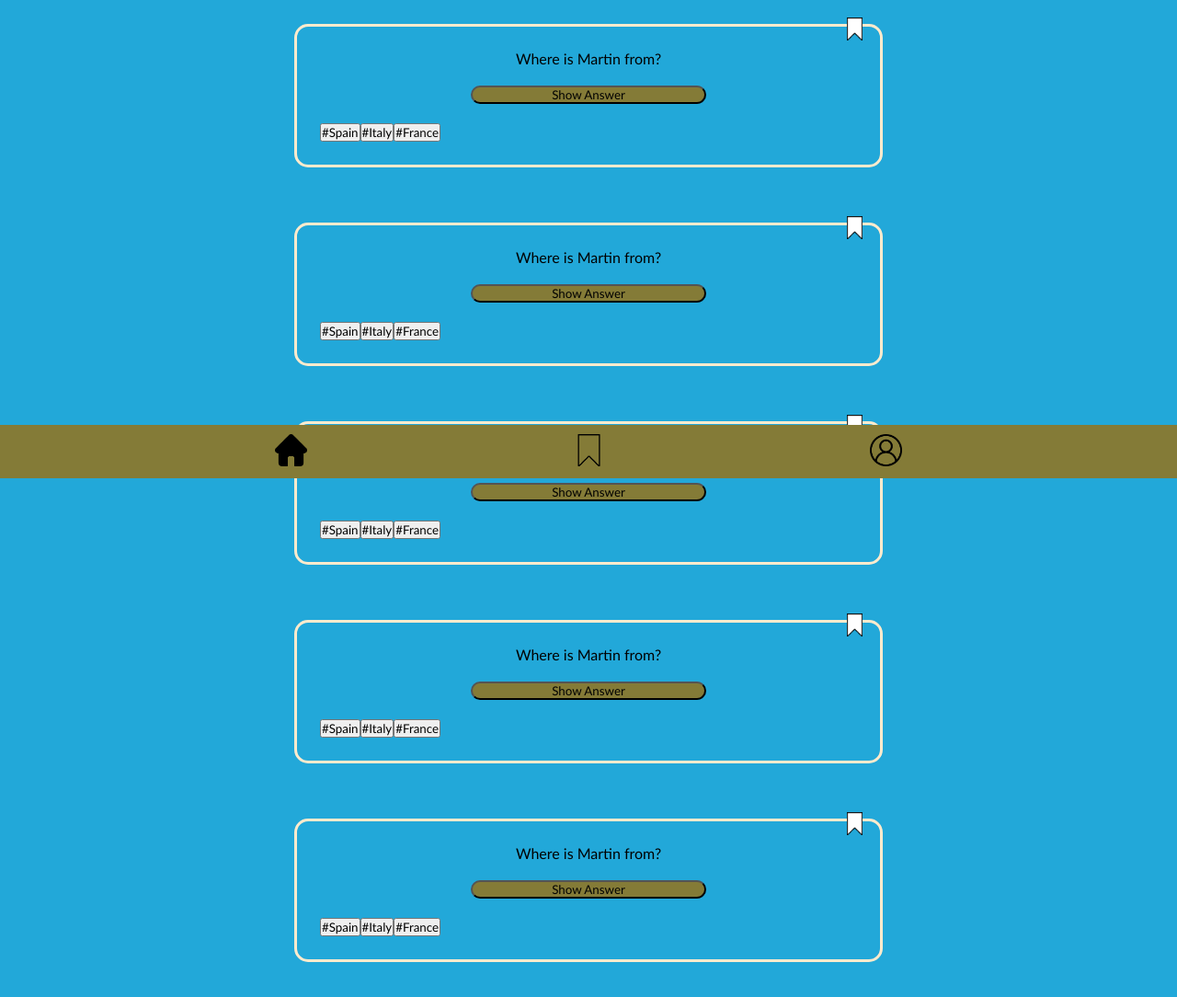
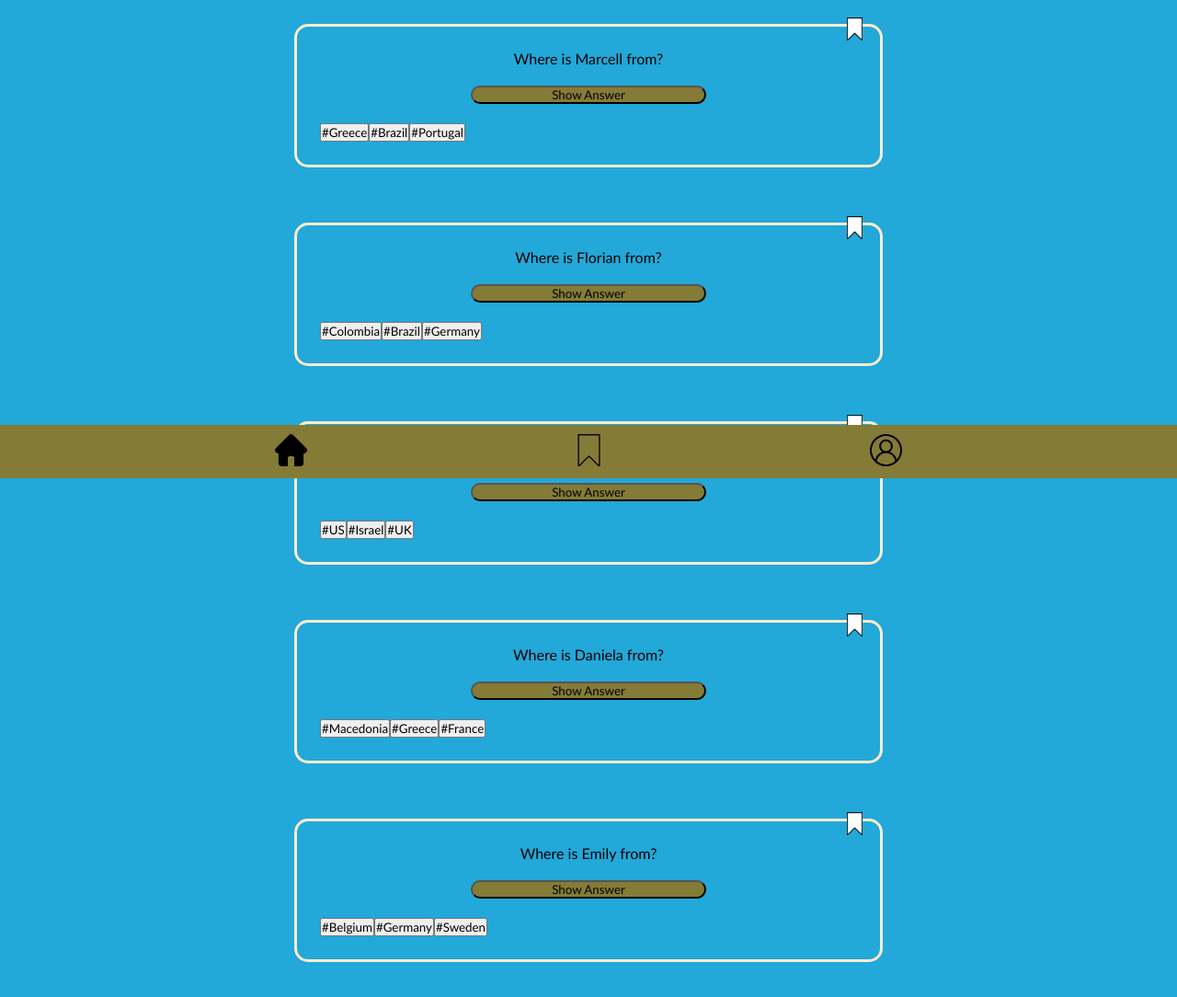
Before and after one commit to MartinCaneda/martin-quiz-app, a plain HTML site: page index.html in a window 1280 px wide. Shown: the part 280-1364 px from the top of the page at 92% size. Drawn offline with Linux system fonts and the light colour scheme.

Commit message:
hardcoded questions

```diff
--- a/index.html
+++ b/index.html
@@ -21,42 +21,46 @@
       </div>
       <div class="card">
         <img src="resources/resources/bookmark.png" class="book" />
-        <p>Where is Martin from?</p>
+        <p>Where is Marcell from?</p>
         <button class="answer">Show Answer</button>
         <section class="button">
-          <button>#Spain</button><button>#Italy</button><button>#France</button>
+          <button>#Greece</button><button>#Brazil</button
+          ><button>#Portugal</button>
         </section>
       </div>
       <div class="card">
         <img src="resources/resources/bookmark.png" class="book" />
-        <p>Where is Martin from?</p>
+        <p>Where is Florian from?</p>
         <button class="answer">Show Answer</button>
         <section class="button">
-          <button>#Spain</button><button>#Italy</button><button>#France</button>
+          <button>#Colombia</button><button>#Brazil</button
+          ><button>#Germany</button>
         </section>
       </div>
       <div class="card">
         <img src="resources/resources/bookmark.png" class="book" />
-        <p>Where is Martin from?</p>
+        <p>Where is Yoav from?</p>
         <button class="answer">Show Answer</button>
         <section class="button">
-          <button>#Spain</button><button>#Italy</button><button>#France</button>
+          <button>#US</button><button>#Israel</button><button>#UK</button>
         </section>
       </div>
       <div class="card">
         <img src="resources/resources/bookmark.png" class="book" />
-        <p>Where is Martin from?</p>
+        <p>Where is Daniela from?</p>
         <button class="answer">Show Answer</button>
         <section class="button">
-          <button>#Spain</button><button>#Italy</button><button>#France</button>
+          <button>#Macedonia</button><button>#Greece</button
+          ><button>#France</button>
         </section>
       </div>
       <div class="card">
         <img src="resources/resources/bookmark.png" class="book" />
-        <p>Where is Martin from?</p>
+        <p>Where is Emily from?</p>
         <button class="answer">Show Answer</button>
         <section class="button">
-          <button>#Spain</button><button>#Italy</button><button>#France</button>
+          <button>#Belgium</button><button>#Germany</button
+          ><button>#Sweden</button>
         </section>
       </div>
     </main>
```
